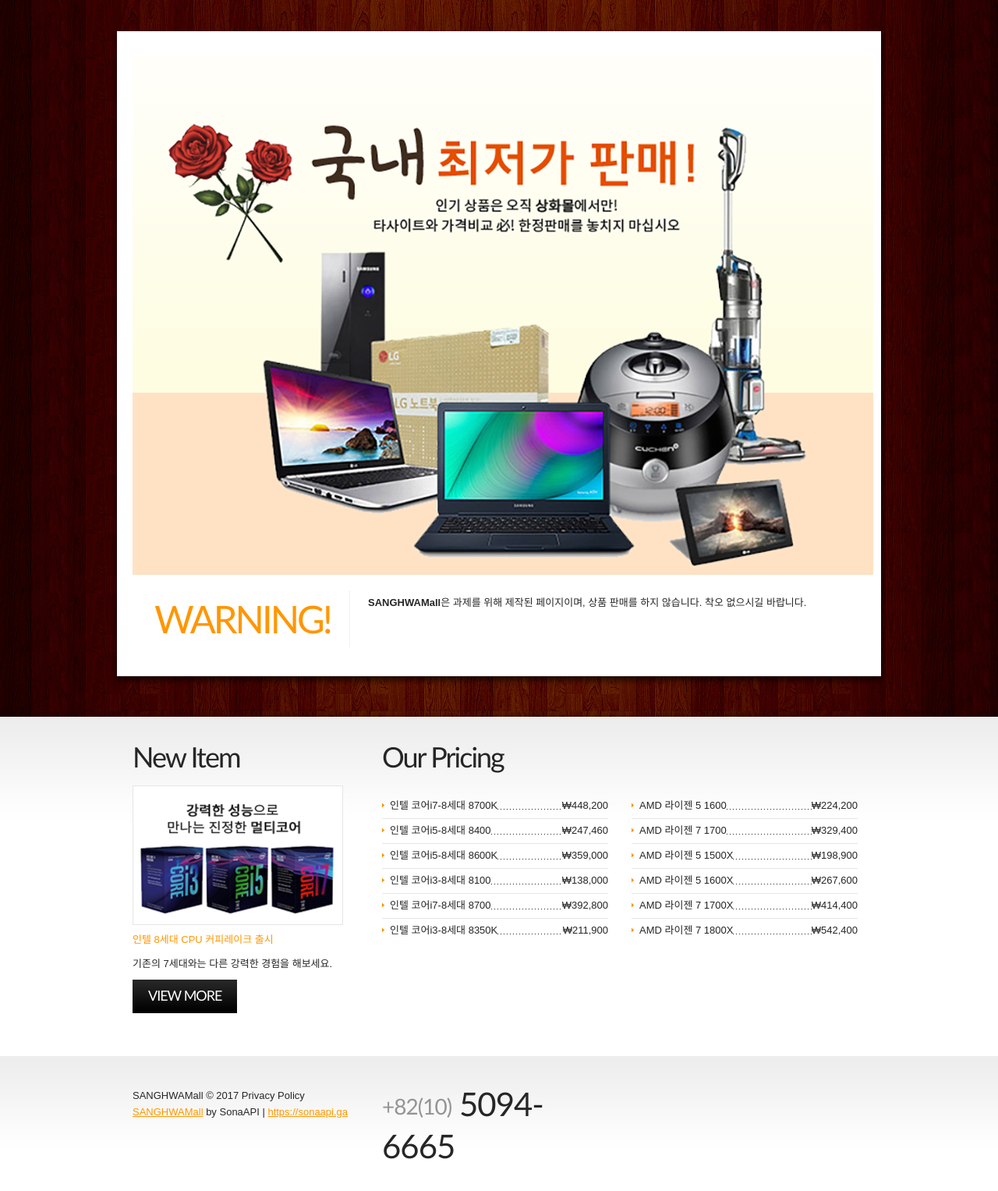
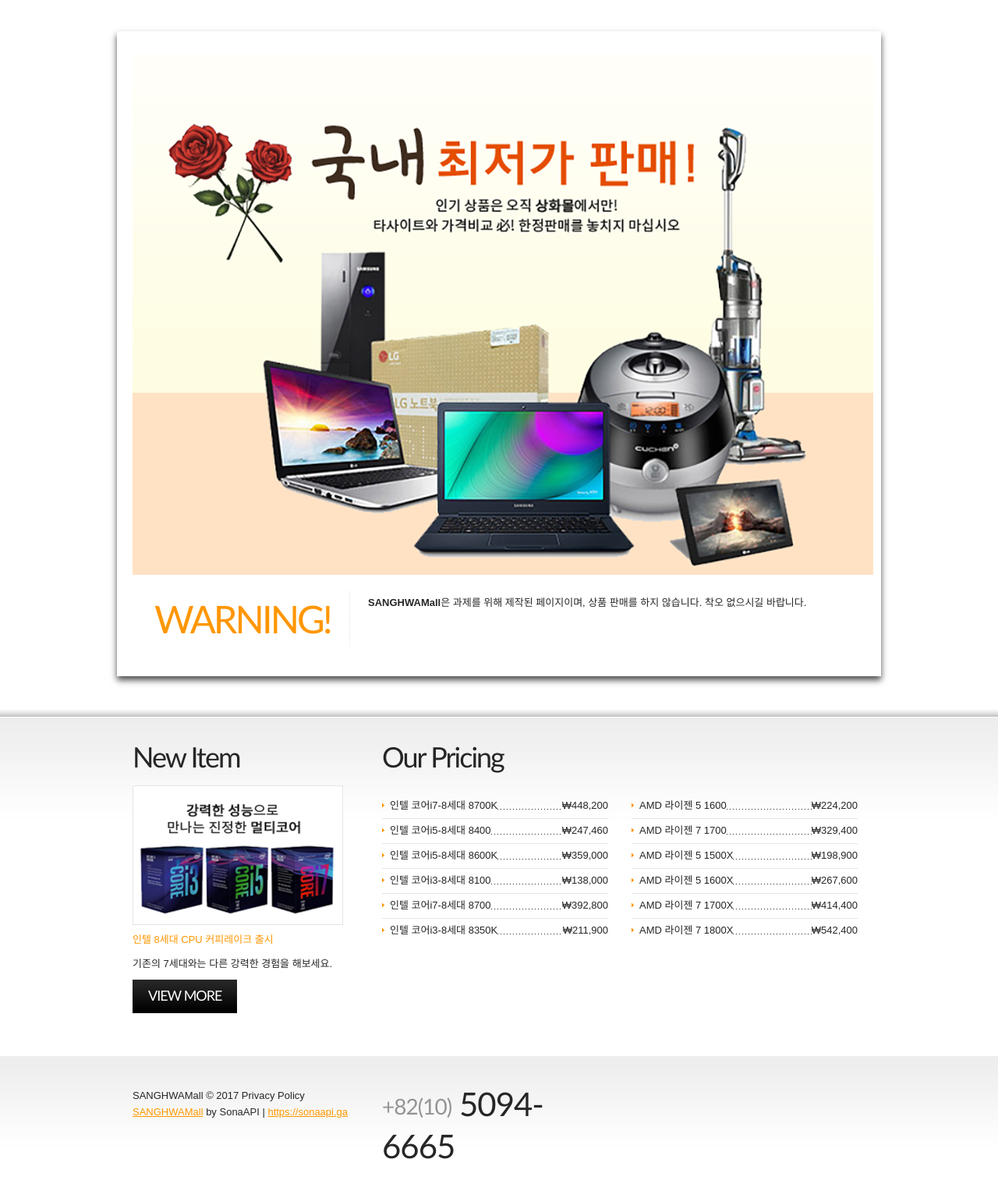
Before and after one commit to jajaspider/mall, a Django app: page / in a window 1280 px wide. Shown: the part 172-1699 px from the top of the page at 78% size. Run offline with Django 3.2, Linux system fonts and the light colour scheme; some libraries are stand-ins or nearby versions; some web fonts are replaced.

Commit message:
메인 수정

```diff
--- a/shopping/templates/shopping/index.html
+++ b/shopping/templates/shopping/index.html
@@ -2,8 +2,8 @@
 {% load staticfiles %}
 {% block content %}
 <section id="content">
-  <div class="bg-top">
-    <div class="bg-top-2">
+  <div class="">
+    <div class="">
       <div class="">
         <div class="bg-top-shadow">
           <div class="main">
```
